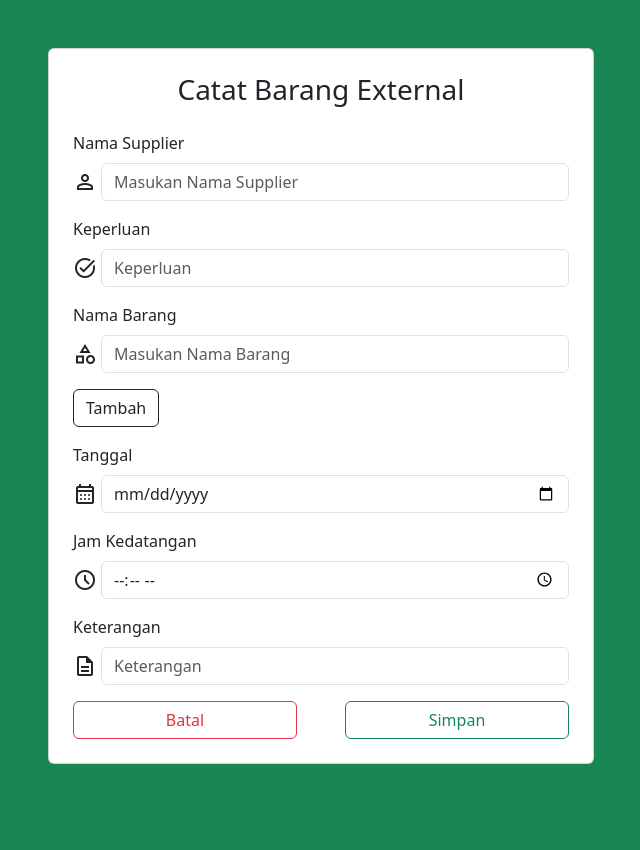
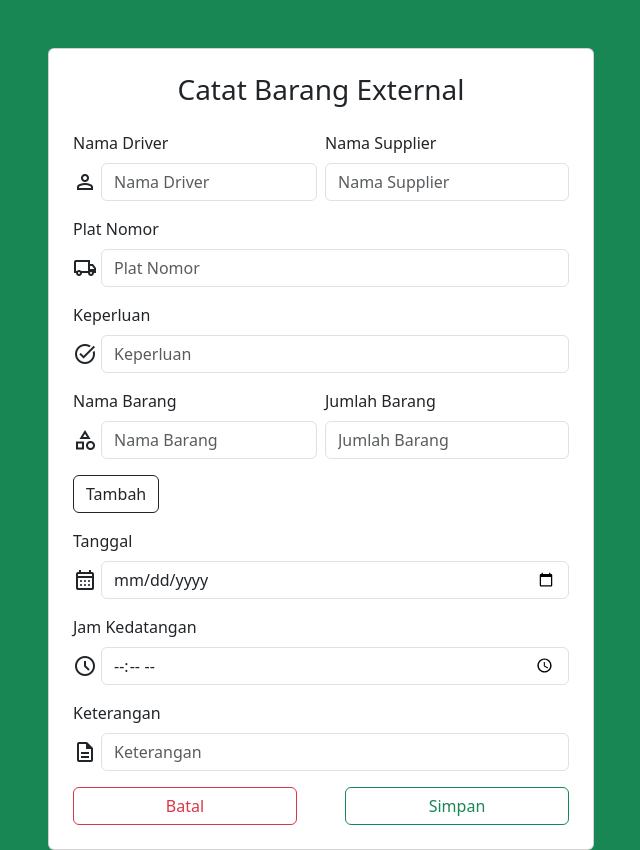
Before and after one commit to fatahillah2606/tukp-datakeeper, a PHP site: page /pages/pencatatan/catat-barang-ext.php in a window 1280 px wide. Shown: the whole page, without its empty margins (319-959 px from the left). Before the commit the page ends 764 px from the top, so only its background shows below. Run offline with PHP 8.4, Linux system fonts and the light colour scheme.

Commit message:
revisi form

```diff
--- a/pages/pencatatan/catat-barang-ext.php
+++ b/pages/pencatatan/catat-barang-ext.php
@@ -25,22 +25,49 @@
           <div class="card p-4">
             <h3 class="text-center mb-4">Catat Barang External</h3>
             <form>
-              <div class="mb-3">
-                <label for="namapembawa" class="form-label"
-                  >Nama Supplier</label
-                >
+              <div class="d-flex gap-2">
+                <div class="mb-3 w-100">
+                  <label for="namadriver" class="form-label">Nama Driver</label>
                   <div class="d-flex align-items-center gap-1">
                     <span class="material-symbols-outlined"> person </span>
                     <input
                       type="text"
                       class="form-control"
+                      id="namadriver"
+                      placeholder="Nama Driver"
+                    />
+                  </div>
+                </div>
+                <div class="mb-3 w-100">
+                  <label for="namasuplier" class="form-label"
+                    >Nama Supplier</label
+                  >
+                  <div class="d-flex align-items-center gap-1">
+                    <input
+                      type="text"
+                      class="form-control"
                       id="namasuplier"
-                    placeholder="Masukan Nama Supplier"
+                      placeholder="Nama Supplier"
+                    />
+                  </div>
+                </div>
+              </div>
+              <div class="mb-3">
+                <label for="platnomor" class="form-label">Plat Nomor</label>
+                <div class="d-flex align-items-center gap-1">
+                  <span class="material-symbols-outlined">
+                    local_shipping
+                  </span>
+                  <input
+                    type="text"
+                    class="form-control"
+                    id="platnomor"
+                    placeholder="Plat Nomor"
                   />
                 </div>
               </div>
               <div class="mb-3">
-                <label for="notelpon" class="form-label">Keperluan</label>
+                <label for="keperluan" class="form-label">Keperluan</label>
                 <div class="d-flex align-items-center gap-1">
                   <span class="material-symbols-outlined"> task_alt </span>
                   <input
@@ -51,7 +78,8 @@
                   />
                 </div>
               </div>
-              <div class="mb-3">
+              <div class="d-flex gap-2">
+                <div class="mb-3 w-100">
                   <label for="namabarang" class="form-label">Nama Barang</label>
                   <div class="d-flex align-items-center gap-1">
                     <span class="material-symbols-outlined"> category </span>
@@ -59,8 +87,22 @@
                       type="text"
                       class="form-control"
                       id="namabarang"
-                    placeholder="Masukan Nama Barang"
+                      placeholder="Nama Barang"
                     />
+                  </div>
+                </div>
+                <div class="mb-3 w-100">
+                  <label for="jumlahbarang" class="form-label"
+                    >Jumlah Barang</label
+                  >
+                  <div class="d-flex align-items-center gap-1">
+                    <input
+                      type="text"
+                      class="form-control"
+                      id="jumlahbarang"
+                      placeholder="Jumlah Barang"
+                    />
+                  </div>
                 </div>
               </div>
               <button type="button" class="btn btn-outline-dark mb-3">
@@ -81,7 +123,7 @@
                 </div>
               </div>
               <div class="mb-3">
-                <label for="tanggalkunjungan" class="form-label"
+                <label for="jamkedatangan" class="form-label"
                   >Jam Kedatangan</label
                 >
                 <div class="d-flex align-items-center gap-1">
@@ -90,7 +132,7 @@
                 </div>
               </div>
               <div class="mb-3">
-                <label for="notelpon" class="form-label">Keterangan</label>
+                <label for="keterangan" class="form-label">Keterangan</label>
                 <div class="d-flex align-items-center gap-1">
                   <span class="material-symbols-outlined"> description </span>
                   <input
--- a/pages/pencatatan/catat-barang-int.php
+++ b/pages/pencatatan/catat-barang-int.php
@@ -67,7 +67,7 @@
                 </div>
               </div>
               <div class="mb-3">
-                <label for="notelpon" class="form-label">Keterangan</label>
+                <label for="keterangan" class="form-label">Keterangan</label>
                 <div class="d-flex align-items-center gap-1">
                   <span class="material-symbols-outlined"> description </span>
                   <input
```
Also changed, not shown: pages/pencatatan/catat-mobil.php (+27 -10 lines). Lines whose indentation alone changed are shown as unchanged.
